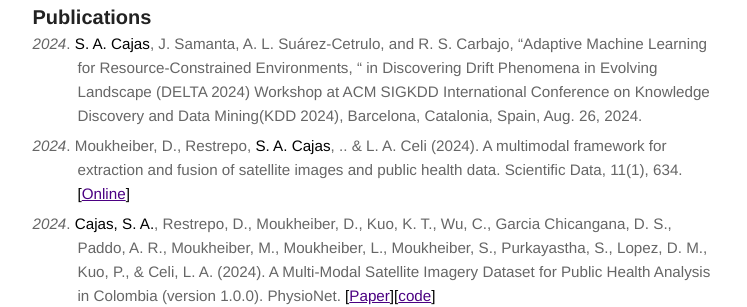
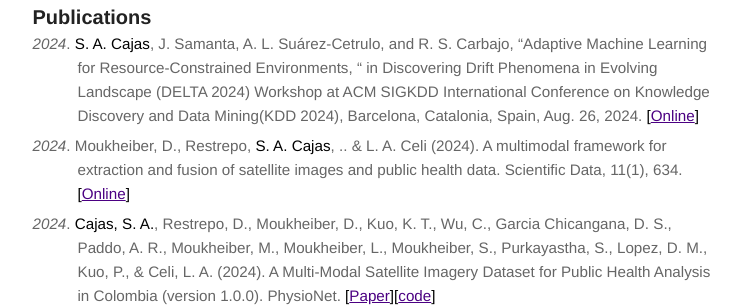
Before and after one commit to sebasmos/sebasmos.github.io, a Jekyll site: the page built from cv.md, in a window 1280 px wide and 900 px high, scrolled down 3187 px. Shown: the part 153-460 px from the top of the window, without its empty margins (265-1012 px from the left). Built offline with Jekyll 4.4.1, drawn with Linux system fonts in a browser that asks for light colours.

Commit message:
updated website

```diff
--- a/cv.md
+++ b/cv.md
@@ -72,7 +72,7 @@ DS4A is an opportunity to learn the latest Data Science & AI techniques from a t
 
 ### Publications
 
-- *2024*. **S. A. Cajas**, J. Samanta, A. L. Suárez-Cetrulo, and R. S. Carbajo, "Adaptive Machine Learning for Resource-Constrained Environments, " in Discovering Drift Phenomena in Evolving Landscape (DELTA 2024) Workshop at ACM SIGKDD International Conference on Knowledge Discovery and Data Mining(KDD 2024), Barcelona, Catalonia, Spain, Aug. 26, 2024.
+- *2024*. **S. A. Cajas**, J. Samanta, A. L. Suárez-Cetrulo, and R. S. Carbajo, "Adaptive Machine Learning for Resource-Constrained Environments, " in Discovering Drift Phenomena in Evolving Landscape (DELTA 2024) Workshop at ACM SIGKDD International Conference on Knowledge Discovery and Data Mining(KDD 2024), Barcelona, Catalonia, Spain, Aug. 26, 2024. **[[Online](https://aiimlab.org/pdf/events/KDD_2024_Workshop_On_Discovering_Drift_Phenomena_in_Evolving_Landscape_DELTA/Adaptive%20Machine%20Learning%20for%20Resource-Constrained%20Environments.pdf)]**
 - *2024*. Moukheiber, D., Restrepo, **S. A. Cajas**, .. & L. A. Celi (2024). A multimodal framework for extraction and fusion of satellite images and public health data. Scientific Data, 11(1), 634. **[[Online](https://www.nature.com/articles/s41597-024-03366-1)]**
 - *2024*. **Cajas, S. A.**, Restrepo, D., Moukheiber, D., Kuo, K. T., Wu, C., Garcia Chicangana, D. S., Paddo, A. R., Moukheiber, M., Moukheiber, L., Moukheiber, S., Purkayastha, S., Lopez, D. M., Kuo, P., & Celi, L. A. (2024). A Multi-Modal Satellite Imagery Dataset for Public Health Analysis in Colombia (version 1.0.0).
 PhysioNet. **[[Paper](https://doi.org/10.13026/xr5s-xe24)][[code](https://github.com/sebasmos/satellite.extractor)]**
```
Also changed, not shown: Gemfile.lock.
